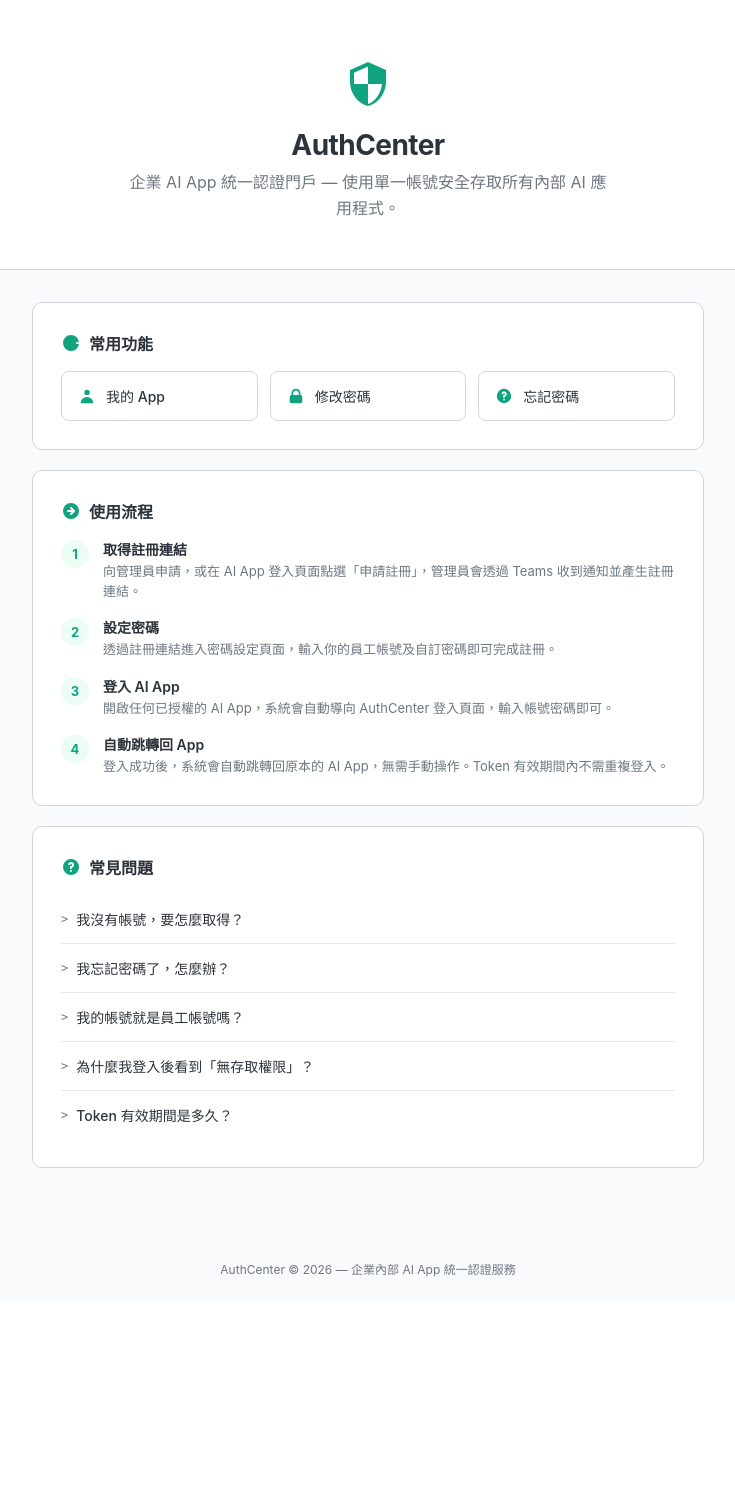
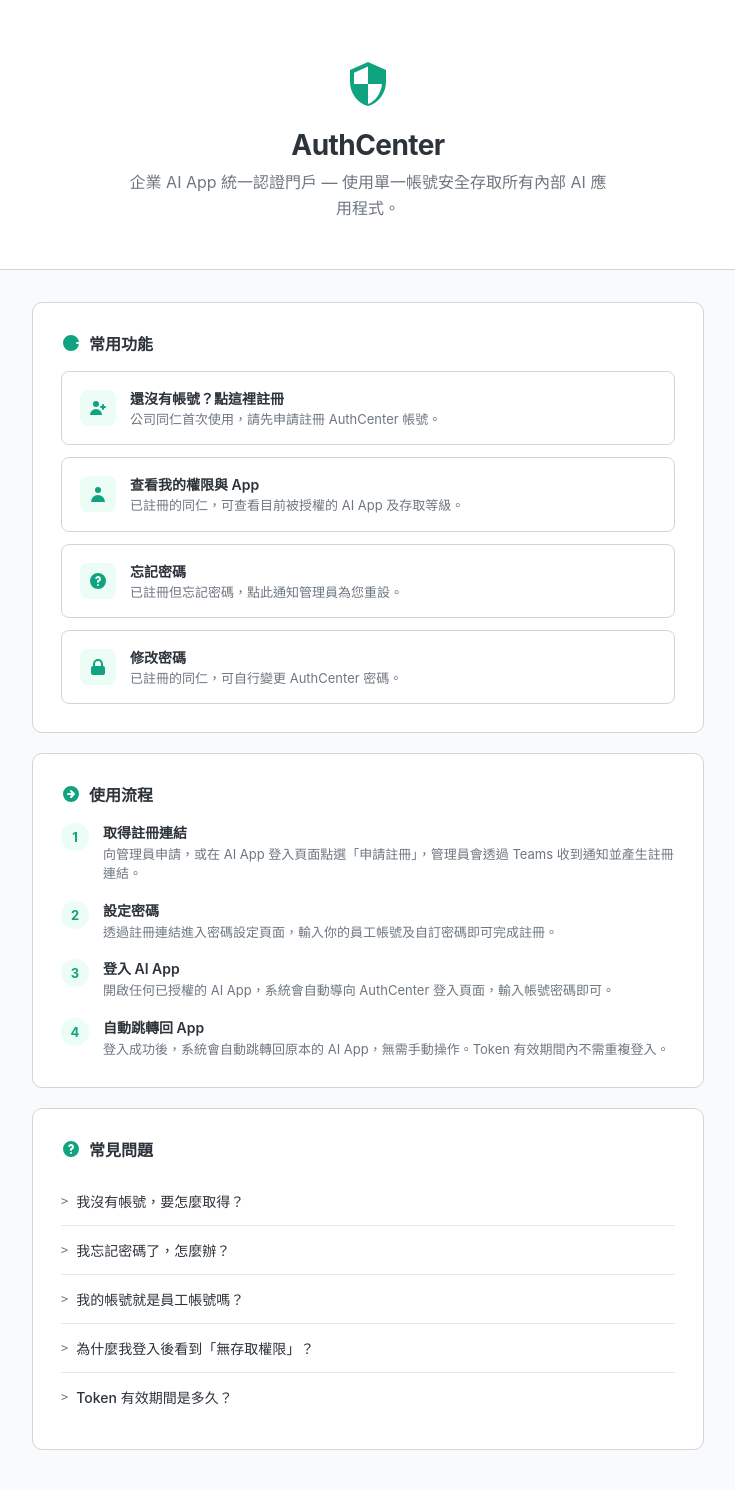
Before and after one commit to bwinken/authcenter, a Python web app: template app/templates/home.html in a window 1280 px wide. Shown: the top 1490 px of the page, without its empty margins (272-1007 px from the left). Before the commit the page ends 1277 px from the top, so only its background shows below. Run offline with Jinja, Linux system fonts and the light colour scheme; the template is opened without the code that fills it, so the values that code supplies are empty; some web fonts are replaced.

Commit message:
feat: 首頁常用功能改為帶說明的指引列表
將原本三個小按鈕改為四個帶描述的指引項目：
1. 還沒有帳號？點這裡註冊
2. 查看我的權限與 App
3. 忘記密碼
4. 修改密碼
每項都附上簡短說明，讓使用者能快速判斷該點哪個。

https://claude.ai/code/session_01XasfxhKY2UKMp8WNy9xPpi

```diff
--- a/app/templates/home.html
+++ b/app/templates/home.html
@@ -124,37 +124,62 @@
             line-height: 1.5;
         }
 
-        /* ── Quick Links ── */
-        .quick-links {
-            display: grid;
-            grid-template-columns: repeat(auto-fit, minmax(180px, 1fr));
+        /* ── Guide Links ── */
+        .guide-list {
+            display: flex;
+            flex-direction: column;
             gap: 12px;
         }
 
-        .quick-link {
+        .guide-item {
             display: flex;
             align-items: center;
-            gap: 10px;
-            padding: 14px 16px;
+            gap: 14px;
+            padding: 16px 18px;
             border: 1px solid var(--border);
             border-radius: 8px;
             text-decoration: none;
             color: var(--text-main);
-            font-size: 14px;
-            font-weight: 500;
             transition: border-color 0.15s, background 0.15s;
         }
 
-        .quick-link:hover {
+        .guide-item:hover {
             border-color: var(--primary);
             background: #f0fdf4;
         }
 
-        .quick-link svg {
-            width: 18px;
-            height: 18px;
+        .guide-icon {
+            width: 36px;
+            height: 36px;
+            border-radius: 8px;
+            background: #ecfdf5;
+            display: flex;
+            align-items: center;
+            justify-content: center;
+            flex-shrink: 0;
+        }
+
+        .guide-icon svg {
+            width: 20px;
+            height: 20px;
             fill: var(--primary);
-            flex-shrink: 0;
+        }
+
+        .guide-text {
+            display: flex;
+            flex-direction: column;
+            gap: 2px;
+        }
+
+        .guide-text strong {
+            font-size: 14px;
+            font-weight: 600;
+        }
+
+        .guide-text span {
+            font-size: 13px;
+            color: var(--text-muted);
+            line-height: 1.4;
         }
 
         /* ── FAQ ── */
@@ -223,18 +248,42 @@
                     <svg viewBox="0 0 20 20"><path d="M11 3a1 1 0 10-2 0v1a1 1 0 102 0V3zM15.657 5.757a1 1 0 00-1.414-1.414l-.707.707a1 1 0 001.414 1.414l.707-.707zM18 10a1 1 0 01-1 1h-1a1 1 0 110-2h1a1 1 0 011 1zM5.05 6.464A1 1 0 106.464 5.05l-.707-.707a1 1 0 00-1.414 1.414l.707.707zM4 11a1 1 0 100-2H3a1 1 0 000 2h1zM10 18a8 8 0 100-16 8 8 0 000 16z"/></svg>
                     常用功能
                 </h2>
-                <div class="quick-links">
-                    <a href="/auth/dashboard" class="quick-link">
-                        <svg viewBox="0 0 20 20"><path d="M10 9a3 3 0 100-6 3 3 0 000 6zm-7 9a7 7 0 1114 0H3z"/></svg>
-                        我的 App
+                <div class="guide-list">
+                    <a href="/auth/pre-register" class="guide-item">
+                        <div class="guide-icon">
+                            <svg viewBox="0 0 20 20"><path d="M8 9a3 3 0 100-6 3 3 0 000 6zM8 11a6 6 0 016 6H2a6 6 0 016-6zM16 7a1 1 0 10-2 0v1h-1a1 1 0 100 2h1v1a1 1 0 102 0v-1h1a1 1 0 100-2h-1V7z"/></svg>
+                        </div>
+                        <div class="guide-text">
+                            <strong>還沒有帳號？點這裡註冊</strong>
+                            <span>公司同仁首次使用，請先申請註冊 AuthCenter 帳號。</span>
+                        </div>
                     </a>
-                    <a href="/auth/change-password" class="quick-link">
-                        <svg viewBox="0 0 20 20"><path fill-rule="evenodd" d="M5 9V7a5 5 0 0110 0v2a2 2 0 012 2v5a2 2 0 01-2 2H5a2 2 0 01-2-2v-5a2 2 0 012-2zm8-2v2H7V7a3 3 0 016 0z" clip-rule="evenodd"/></svg>
-                        修改密碼
+                    <a href="/auth/dashboard" class="guide-item">
+                        <div class="guide-icon">
+                            <svg viewBox="0 0 20 20"><path d="M10 9a3 3 0 100-6 3 3 0 000 6zm-7 9a7 7 0 1114 0H3z"/></svg>
+                        </div>
+                        <div class="guide-text">
+                            <strong>查看我的權限與 App</strong>
+                            <span>已註冊的同仁，可查看目前被授權的 AI App 及存取等級。</span>
+                        </div>
                     </a>
-                    <a href="/auth/forgot-password" class="quick-link">
-                        <svg viewBox="0 0 20 20"><path fill-rule="evenodd" d="M18 10a8 8 0 11-16 0 8 8 0 0116 0zm-8-3a1 1 0 00-.867.5 1 1 0 11-1.731-1A3 3 0 0113 8a3.001 3.001 0 01-2 2.83V11a1 1 0 11-2 0v-1a1 1 0 011-1 1 1 0 100-2zm0 8a1 1 0 100-2 1 1 0 000 2z" clip-rule="evenodd"/></svg>
-                        忘記密碼
+                    <a href="/auth/forgot-password" class="guide-item">
+                        <div class="guide-icon">
+                            <svg viewBox="0 0 20 20"><path fill-rule="evenodd" d="M18 10a8 8 0 11-16 0 8 8 0 0116 0zm-8-3a1 1 0 00-.867.5 1 1 0 11-1.731-1A3 3 0 0113 8a3.001 3.001 0 01-2 2.83V11a1 1 0 11-2 0v-1a1 1 0 011-1 1 1 0 100-2zm0 8a1 1 0 100-2 1 1 0 000 2z" clip-rule="evenodd"/></svg>
+                        </div>
+                        <div class="guide-text">
+                            <strong>忘記密碼</strong>
+                            <span>已註冊但忘記密碼，點此通知管理員為您重設。</span>
+                        </div>
+                    </a>
+                    <a href="/auth/change-password" class="guide-item">
+                        <div class="guide-icon">
+                            <svg viewBox="0 0 20 20"><path fill-rule="evenodd" d="M5 9V7a5 5 0 0110 0v2a2 2 0 012 2v5a2 2 0 01-2 2H5a2 2 0 01-2-2v-5a2 2 0 012-2zm8-2v2H7V7a3 3 0 016 0z" clip-rule="evenodd"/></svg>
+                        </div>
+                        <div class="guide-text">
+                            <strong>修改密碼</strong>
+                            <span>已註冊的同仁，可自行變更 AuthCenter 密碼。</span>
+                        </div>
                     </a>
                 </div>
             </div>
```
